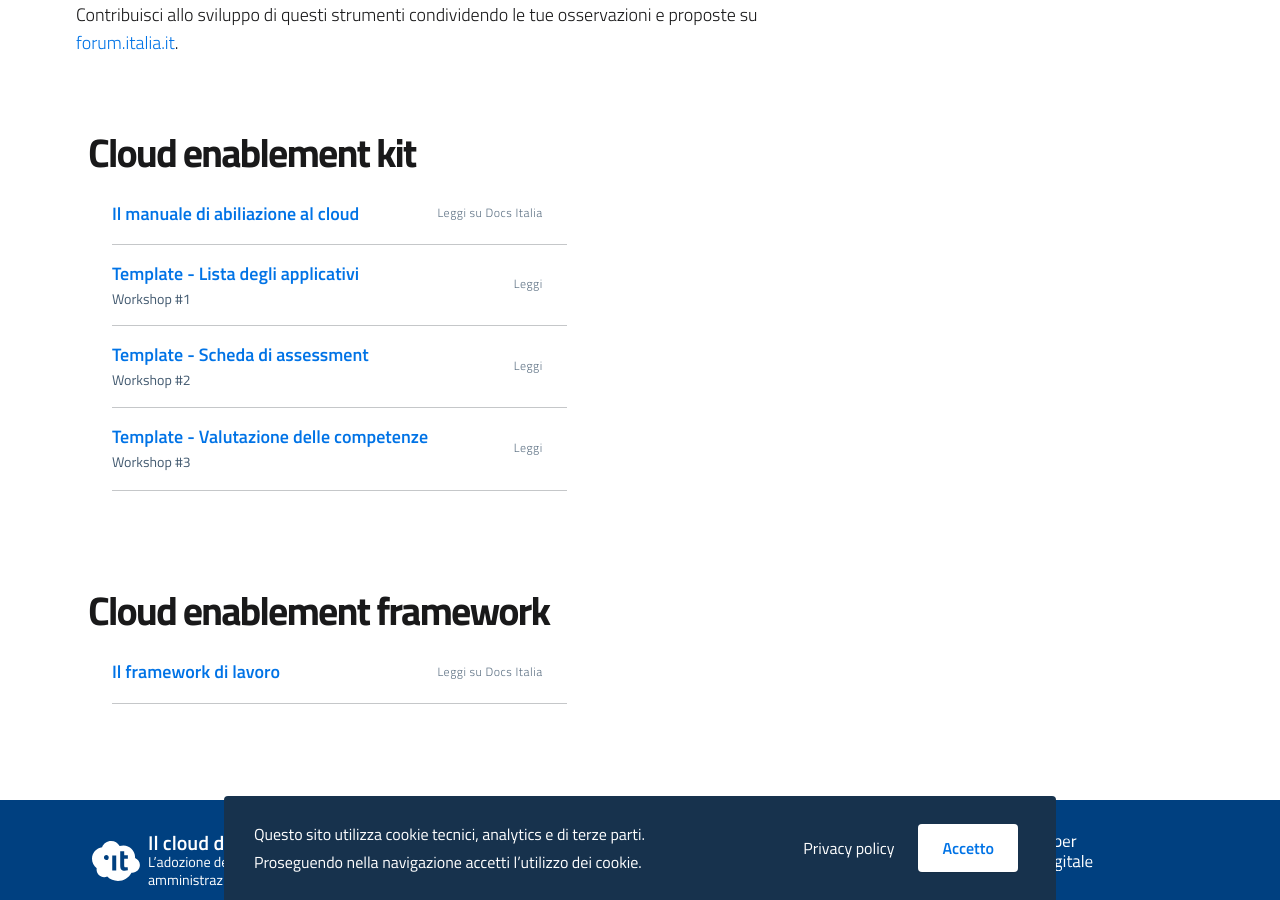
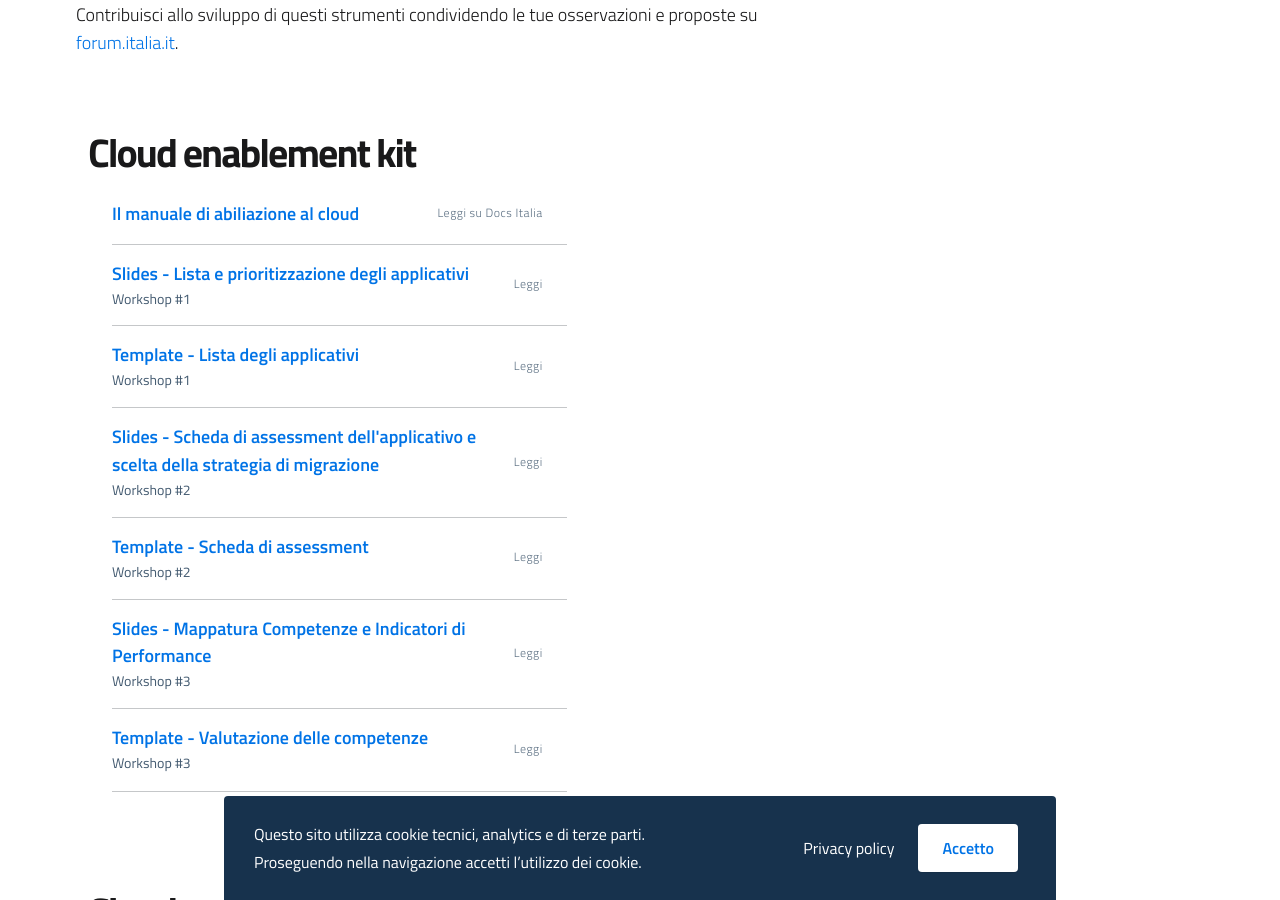
Before and after one commit to italia/cloud.italia.it, a Jekyll site: the page built from it/cloud-enablement.md, in a window 1280 px wide and 900 px high, scrolled down 972 px. Built offline with Jekyll 4.4.1, drawn with Linux system fonts in a browser that asks for light colours.

Commit message:
added slides

```diff
--- a/_includes/cep/cep-sections.html
+++ b/_includes/cep/cep-sections.html
@@ -20,6 +20,16 @@
                                             </a>
                                         </li>
                                         <li>
+                                            <a href="https://docs.google.com/presentation/d/1ldRUvIX_1qyA94CehuQ-crQyqIj1J13oJGmJpq_Hx3c">
+                                                <div class="it-right-zone">
+                                                    <span class="text">Slides - Lista e prioritizzazione degli applicativi <em>Workshop #1</em></span>
+                                                    <span class="it-multiple">
+                                                        <span class="metadata">Leggi</span>
+                                                    </span>
+                                                </div>
+                                            </a>
+                                        </li>
+                                        <li>
                                             <a href="https://drive.google.com/open?id=1iVswHZ22zanOSxFoQ8lSW8B1Enx9mg9gQAPVhayerNs">
                                                 <div class="it-right-zone">
                                                     <span class="text">Template - Lista degli applicativi <em>Workshop #1</em></span>
@@ -30,9 +40,29 @@
                                             </a>
                                         </li>
                                         <li>
+                                            <a href="https://docs.google.com/presentation/d/1VjHmMAug82koAGbQWoNqQepwo6UP1G2O7NzNtpx7uXo">
+                                                <div class="it-right-zone">
+                                                    <span class="text">Slides - Scheda di assessment dell'applicativo e scelta della strategia di migrazione <em>Workshop #2</em></span>
+                                                    <span class="it-multiple">
+                                                        <span class="metadata">Leggi</span>
+                                                    </span>
+                                                </div>
+                                            </a>
+                                        </li>
+                                        <li>
                                             <a href="https://drive.google.com/open?id=1P8lcsCxEXKYk7oZVoHrS6rhNmqdPz4bHfzmsmWq4akQ">
                                                 <div class="it-right-zone">
                                                     <span class="text">Template - Scheda di assessment <em>Workshop #2</em></span>
+                                                    <span class="it-multiple">
+                                                        <span class="metadata">Leggi</span>
+                                                    </span>
+                                                </div>
+                                            </a>
+                                        </li>
+                                        <li>
+                                            <a href="https://docs.google.com/presentation/d/1De60ZAKkrBHary4iTi_FXSapWEnoG-AbAkS1AGV7EH8">
+                                                <div class="it-right-zone">
+                                                    <span class="text">Slides - Mappatura Competenze e Indicatori di Performance <em>Workshop #3</em></span>
                                                     <span class="it-multiple">
                                                         <span class="metadata">Leggi</span>
                                                     </span>
```
